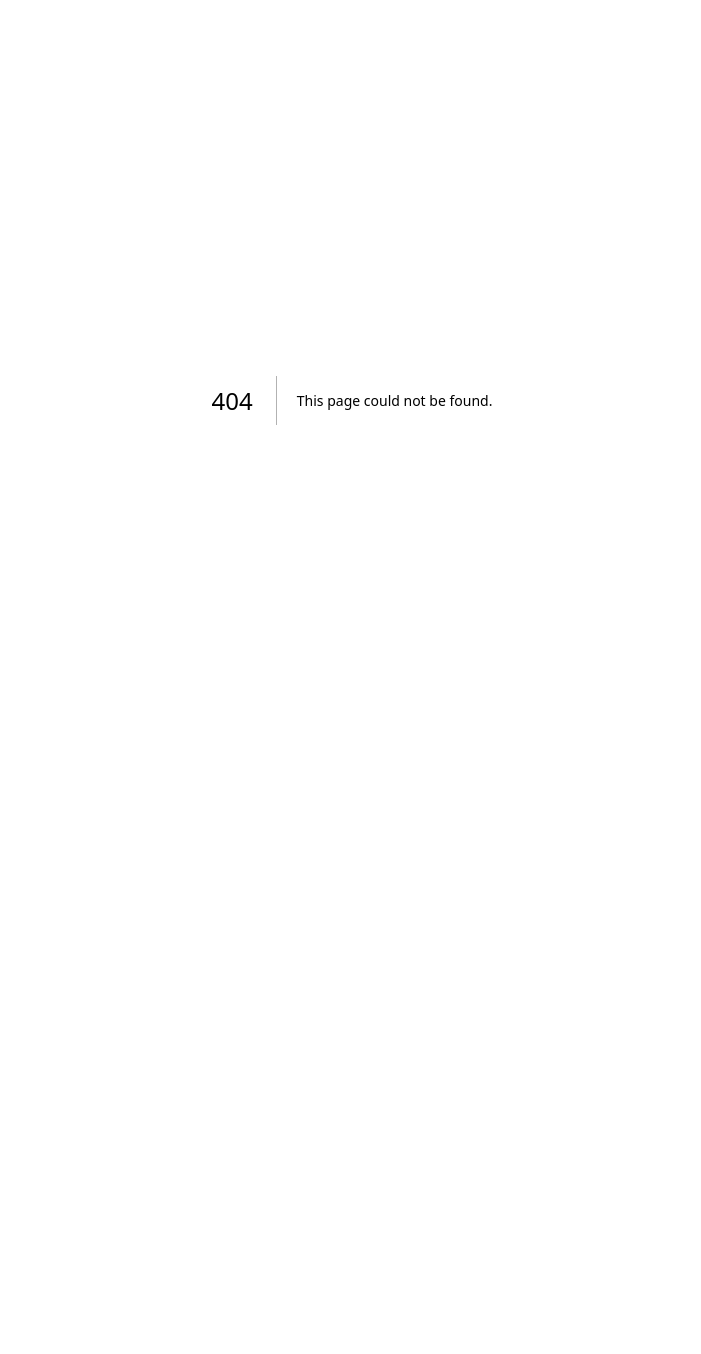
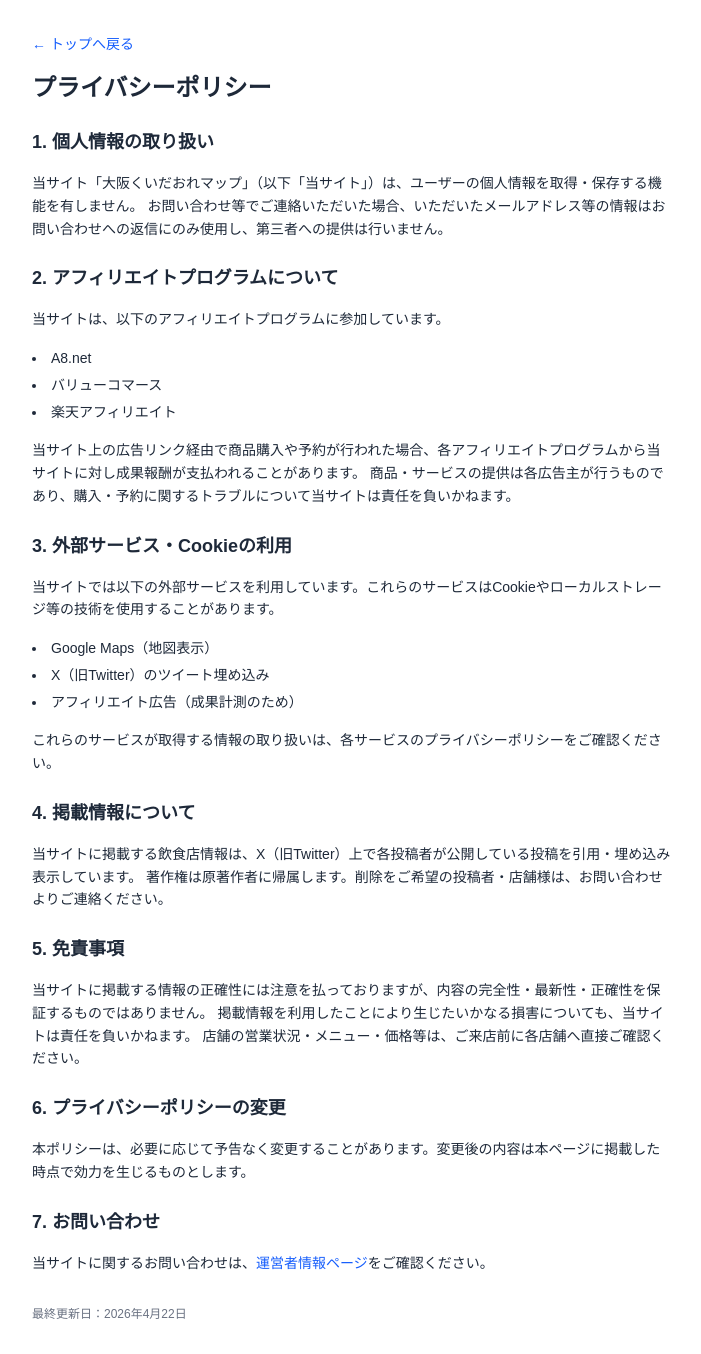
Before and after one commit to skyhighplanet/osaka-bankoku-map, a Next.js app: page /privacy in a window 1280 px wide. Before the commit this address had no page. Shown: the whole page, without its empty margins (288-989 px from the left). Before the commit the page ends 800 px from the top, so only its background shows below. Built offline with nearby package versions, Linux system fonts and the light colour scheme.

Commit message:
Add privacy policy and about pages, update site name to 大阪くいだおれマップ

```diff
--- /dev/null
+++ b/app/about/page.tsx
@@ -0,0 +1,62 @@
+import Link from "next/link";
+
+export const metadata = {
+  title: "運営者情報 | 大阪くいだおれマップ",
+  description: "大阪くいだおれマップの運営者情報・お問い合わせ先です。",
+};
+
+export default function AboutPage() {
+  return (
+    <main className="max-w-2xl mx-auto px-4 py-8 text-gray-800">
+      <Link href="/" className="text-sm text-blue-600 hover:underline">
+        ← トップへ戻る
+      </Link>
+      <h1 className="text-2xl font-bold mt-4 mb-6">運営者情報</h1>
+
+      <section className="space-y-4 text-sm leading-relaxed">
+        <h2 className="text-lg font-semibold mt-6">サイト概要</h2>
+        <dl className="grid grid-cols-[120px_1fr] gap-y-2 border-t pt-3">
+          <dt className="font-medium text-gray-600">サイト名</dt>
+          <dd>大阪くいだおれマップ</dd>
+          <dt className="font-medium text-gray-600">URL</dt>
+          <dd className="break-all">https://osaka-kuidaore-map.skyhighplanet.workers.dev</dd>
+          <dt className="font-medium text-gray-600">開設日</dt>
+          <dd>2026年4月</dd>
+        </dl>
+
+        <h2 className="text-lg font-semibold mt-6">運営の目的</h2>
+        <p>
+          大阪市内のグルメレポーターがX（旧Twitter）で紹介する飲食店を、地図上で気軽に探せるようまとめたサイトです。
+          店舗の場所・投稿者の感想・予約サイトへのリンクを一画面でご確認いただけます。
+        </p>
+
+        <h2 className="text-lg font-semibold mt-6">運営者</h2>
+        <dl className="grid grid-cols-[120px_1fr] gap-y-2 border-t pt-3">
+          <dt className="font-medium text-gray-600">運営者名</dt>
+          <dd>skyhighplanet</dd>
+          <dt className="font-medium text-gray-600">お問い合わせ</dt>
+          <dd className="break-all">skyhighplanet[at]gmail.com<br />
+            <span className="text-xs text-gray-500">（[at]を@に置き換えてご連絡ください）</span>
+          </dd>
+        </dl>
+
+        <h2 className="text-lg font-semibold mt-6">掲載情報について</h2>
+        <p>
+          当サイトは、X（旧Twitter）上で公開されているグルメ投稿を引用・埋め込み表示し、各飲食店の位置情報と組み合わせて掲載しています。
+          掲載内容に誤りがある場合や、投稿・掲載の削除をご希望の場合は、上記お問い合わせ先までご連絡ください。
+        </p>
+
+        <h2 className="text-lg font-semibold mt-6">関連ページ</h2>
+        <ul className="list-disc list-inside space-y-1">
+          <li>
+            <Link href="/privacy" className="text-blue-600 hover:underline">
+              プライバシーポリシー
+            </Link>
+          </li>
+        </ul>
+
+        <p className="mt-8 text-xs text-gray-500">最終更新日：2026年4月22日</p>
+      </section>
+    </main>
+  );
+}
--- a/app/layout.tsx
+++ b/app/layout.tsx
@@ -14,8 +14,8 @@ const geistMono = Geist_Mono({
 });
 
 export const metadata: Metadata = {
-  title: "大阪くいだおれMAP",
-  description: "大阪グルメ投稿まとめマップ。X投稿者のおすすめ店をマップで探して予約できます。",
+  title: "大阪くいだおれマップ | 大阪グルメ投稿まとめ",
+  description: "大阪市内のグルメレポーターが紹介する飲食店を地図で探せるサイト。X投稿からおすすめ店を見つけてそのまま予約できます。",
 };
 
 export default function RootLayout({
--- a/app/page.tsx
+++ b/app/page.tsx
@@ -1,3 +1,4 @@
+import Link from "next/link";
 import MapLoader from "@/components/MapLoader";
 
 export default function Home() {
@@ -6,11 +7,25 @@ export default function Home() {
       <div className="absolute top-0 left-0 right-0 z-10 pointer-events-none">
         <div className="bg-white/90 backdrop-blur-sm shadow-sm px-4 py-3 flex items-center gap-2">
           <span className="text-xl">🍽</span>
-          <h1 className="font-bold text-lg text-gray-800">大阪くいだおれMAP</h1>
+          <h1 className="font-bold text-lg text-gray-800">大阪くいだおれマップ</h1>
           <span className="text-xs text-gray-500 ml-auto">ピンをタップして詳細を見る</span>
         </div>
       </div>
+
       <MapLoader />
+
+      {/* フッター */}
+      <div className="absolute bottom-0 left-0 right-0 z-10 pointer-events-none">
+        <div className="bg-white/85 backdrop-blur-sm px-4 py-2 flex items-center justify-center gap-4 text-xs text-gray-600 pointer-events-auto">
+          <Link href="/about" className="hover:text-gray-900 hover:underline">
+            運営者情報
+          </Link>
+          <span className="text-gray-300">|</span>
+          <Link href="/privacy" className="hover:text-gray-900 hover:underline">
+            プライバシーポリシー
+          </Link>
+        </div>
+      </div>
     </main>
   );
 }
--- /dev/null
+++ b/app/privacy/page.tsx
@@ -0,0 +1,77 @@
+import Link from "next/link";
+
+export const metadata = {
+  title: "プライバシーポリシー | 大阪くいだおれマップ",
+  description: "大阪くいだおれマップのプライバシーポリシーです。",
+};
+
+export default function PrivacyPage() {
+  return (
+    <main className="max-w-2xl mx-auto px-4 py-8 text-gray-800">
+      <Link href="/" className="text-sm text-blue-600 hover:underline">
+        ← トップへ戻る
+      </Link>
+      <h1 className="text-2xl font-bold mt-4 mb-6">プライバシーポリシー</h1>
+
+      <section className="space-y-4 text-sm leading-relaxed">
+        <h2 className="text-lg font-semibold mt-6">1. 個人情報の取り扱い</h2>
+        <p>
+          当サイト「大阪くいだおれマップ」（以下「当サイト」）は、ユーザーの個人情報を取得・保存する機能を有しません。
+          お問い合わせ等でご連絡いただいた場合、いただいたメールアドレス等の情報はお問い合わせへの返信にのみ使用し、第三者への提供は行いません。
+        </p>
+
+        <h2 className="text-lg font-semibold mt-6">2. アフィリエイトプログラムについて</h2>
+        <p>
+          当サイトは、以下のアフィリエイトプログラムに参加しています。
+        </p>
+        <ul className="list-disc list-inside space-y-1">
+          <li>A8.net</li>
+          <li>バリューコマース</li>
+          <li>楽天アフィリエイト</li>
+        </ul>
+        <p>
+          当サイト上の広告リンク経由で商品購入や予約が行われた場合、各アフィリエイトプログラムから当サイトに対し成果報酬が支払われることがあります。
+          商品・サービスの提供は各広告主が行うものであり、購入・予約に関するトラブルについて当サイトは責任を負いかねます。
+        </p>
+
+        <h2 className="text-lg font-semibold mt-6">3. 外部サービス・Cookieの利用</h2>
+        <p>
+          当サイトでは以下の外部サービスを利用しています。これらのサービスはCookieやローカルストレージ等の技術を使用することがあります。
+        </p>
+        <ul className="list-disc list-inside space-y-1">
+          <li>Google Maps（地図表示）</li>
+          <li>X（旧Twitter）のツイート埋め込み</li>
+          <li>アフィリエイト広告（成果計測のため）</li>
+        </ul>
+        <p>
+          これらのサービスが取得する情報の取り扱いは、各サービスのプライバシーポリシーをご確認ください。
+        </p>
+
+        <h2 className="text-lg font-semibold mt-6">4. 掲載情報について</h2>
+        <p>
+          当サイトに掲載する飲食店情報は、X（旧Twitter）上で各投稿者が公開している投稿を引用・埋め込み表示しています。
+          著作権は原著作者に帰属します。削除をご希望の投稿者・店舗様は、お問い合わせよりご連絡ください。
+        </p>
+
+        <h2 className="text-lg font-semibold mt-6">5. 免責事項</h2>
+        <p>
+          当サイトに掲載する情報の正確性には注意を払っておりますが、内容の完全性・最新性・正確性を保証するものではありません。
+          掲載情報を利用したことにより生じたいかなる損害についても、当サイトは責任を負いかねます。
+          店舗の営業状況・メニュー・価格等は、ご来店前に各店舗へ直接ご確認ください。
+        </p>
+
+        <h2 className="text-lg font-semibold mt-6">6. プライバシーポリシーの変更</h2>
+        <p>
+          本ポリシーは、必要に応じて予告なく変更することがあります。変更後の内容は本ページに掲載した時点で効力を生じるものとします。
+        </p>
+
+        <h2 className="text-lg font-semibold mt-6">7. お問い合わせ</h2>
+        <p>
+          当サイトに関するお問い合わせは、<Link href="/about" className="text-blue-600 hover:underline">運営者情報ページ</Link>をご確認ください。
+        </p>
+
+        <p className="mt-8 text-xs text-gray-500">最終更新日：2026年4月22日</p>
+      </section>
+    </main>
+  );
+}
```
